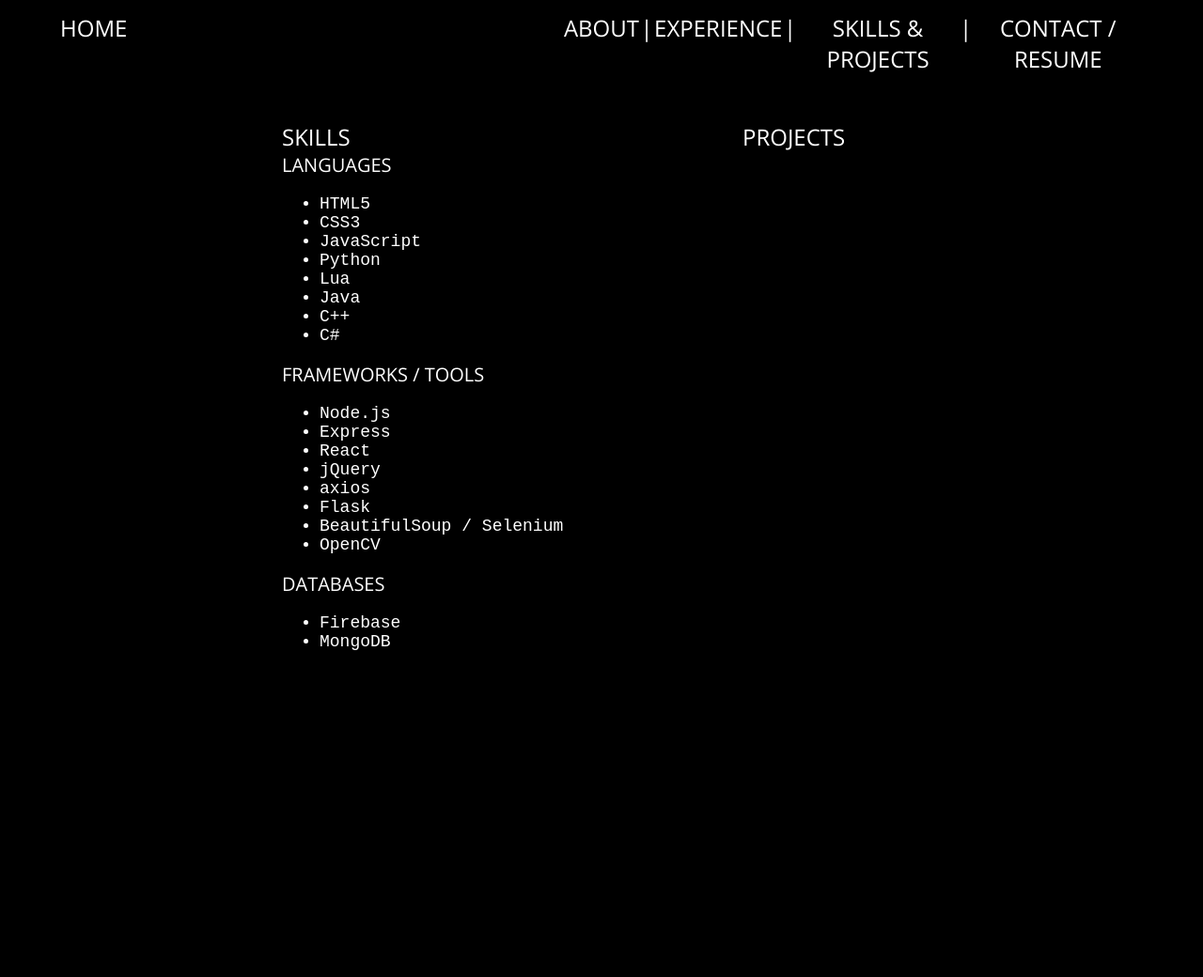
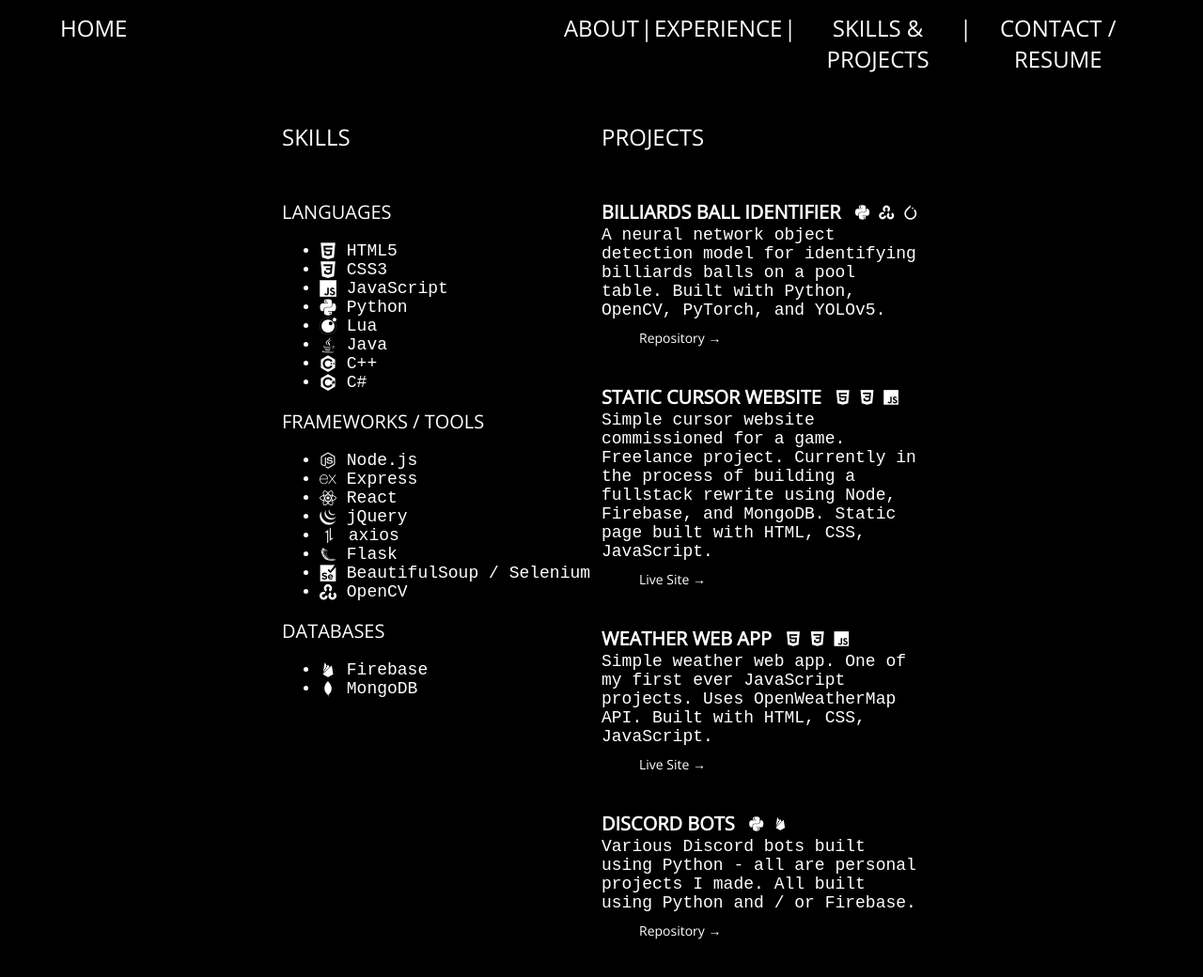
Before and after one commit to Endeared/lastportfolio, a plain HTML site: page skills.html in a window 1280 px wide. Shown: the whole page at 94% size. Before the commit the page ends 800 px from the top, so only its background shows below. Drawn offline with nearby package versions, Linux system fonts and the light colour scheme.

```diff
--- a/skills.html
+++ b/skills.html
@@ -5,6 +5,7 @@
     <meta name="viewport" content="width=device-width, initial-scale=1.0">
     <title>Ross Hamey</title>
     <icon href="./favicon.ico" type="image/x-icon"></icon>
+    <link rel="stylesheet" href="https://cdn.jsdelivr.net/gh/devicons/devicon@v2.15.1/devicon.min.css">
 </head>
 <style>
     @import url('https://fonts.googleapis.com/css2?family=Open+Sans&display=swap');
@@ -128,6 +129,7 @@
         font-size: 24px;
         padding-right: 150px;
         padding-top: 50px;
+        width: 50%;
     }
 
     .skills {
@@ -136,6 +138,10 @@
         padding-left: 150px;
         padding-top: 50px;
         width: 50%;
+    }
+
+    .skillItem, .projectItem {
+        padding-top: 50px;
     }
 
     .skillCategory {
@@ -148,10 +154,54 @@
         font-family: 'Courier New', Courier, monospace;
     }
 
-    .wrapper2 {
+    .categoryList li i {
+        vertical-align: middle;
+    }
+
+    .projectTools i {
+        vertical-align: middle;
+    }
+
+    #axios {
+        width: 20px;
+        height: 20px;
+        vertical-align: middle;
+    }
+
+    .projectTitle {
+        font-size: 20px;
+        font-family: 'Open Sans', sans-serif;
+        font-weight: 600;
+    }
+
+    .projectTools {
+        padding-top: 5px;
+        font-size: 16px;
+        font-family: 'Courier New', Courier, monospace;
+        padding-bottom: 5px;
+    }
+
+    .projectDescription {
+        font-size: 18px;
+        font-family: 'Courier New', Courier, monospace;
+    }
+
+    .reference {
+        padding-left: 40px;
+        padding-top: 10px;
+        font-size: 14px;
+        font-family: 'Open Sans', sans-serif;
+    }
+
+    .projectTitleWrapper {
         display: flex;
         flex-direction: row;
-        background-color: blue;
+        align-items: center;
+        gap: 15px;
+    }
+
+    .projectCategory {
+        padding-bottom: 40px;
     }
 </style>
 <body>
@@ -174,34 +224,34 @@
                 <div class="skillCategory">
                     LANGUAGES
                     <ul class="categoryList">
-                        <li>HTML5</li>
-                        <li>CSS3</li>
-                        <li>JavaScript</li>
-                        <li>Python</li>
-                        <li>Lua</li>
-                        <li>Java</li>
-                        <li>C++</li>
-                        <li>C#</li>
+                        <li><i class="devicon-html5-plain"></i> HTML5</li>
+                        <li><i class="devicon-css3-plain"></i> CSS3</li>
+                        <li><i class="devicon-javascript-plain"></i> JavaScript</li>
+                        <li><i class="devicon-python-plain"></i> Python</li>
+                        <li><i class="devicon-lua-plain"></i> Lua</li>
+                        <li><i class="devicon-java-plain"></i> Java</li>
+                        <li><i class="devicon-cplusplus-plain"></i> C++</li>
+                        <li><i class="devicon-csharp-plain"></i> C#</li>
                     </ul>
                 </div>
                 <div class="skillCategory">
                     FRAMEWORKS / TOOLS
                     <ul class="categoryList">
-                        <li>Node.js</li>
-                        <li>Express</li>
-                        <li>React</li>
-                        <li>jQuery</li>
-                        <li>axios</li>
-                        <li>Flask</li>
-                        <li>BeautifulSoup / Selenium</li>
-                        <li>OpenCV</li>
+                        <li><i class="devicon-nodejs-plain"></i> Node.js</li>
+                        <li><i class="devicon-express-original"></i> Express</li>
+                        <li><i class="devicon-react-original"></i> React</li>
+                        <li><i class="devicon-jquery-plain"></i> jQuery</li>
+                        <li><img id="axios" src="32372333.png"> axios</li>
+                        <li><i class="devicon-flask-original"></i> Flask</li>
+                        <li><i class="devicon-selenium-original"></i> BeautifulSoup / Selenium</li>
+                        <li><i class="devicon-opencv-plain"></i> OpenCV</li>
                     </ul>
                 </div>
                 <div class="skillCategory">
                     DATABASES
                     <ul class="categoryList">
-                        <li>Firebase</li>
-                        <li>MongoDB</li>
+                        <li><i class="devicon-firebase-plain"></i> Firebase</li>
+                        <li><i class="devicon-mongodb-plain"></i> MongoDB</li>
                     </ul>
                 </div>
             </div>
@@ -209,6 +259,40 @@
 
         <div class="projects">
             PROJECTS
+            <div class="projectItem">
+                <div class="projectCategory">
+                    <div class="projectTitleWrapper">
+                        <div class="projectTitle">BILLIARDS BALL IDENTIFIER </div>
+                        <div class="projectTools"><i class="devicon-python-plain"></i> <i class="devicon-opencv-plain"></i> <i class="devicon-pytorch-original"></i></div>
+                    </div>
+                    <div class="projectDescription">A neural network object detection model for identifying billiards balls on a pool table. Built with Python, OpenCV, PyTorch, and YOLOv5.</div>
+                    <div class="reference"><a class="referenceLink">Repository →</a></div>
+                </div>
+                <div class="projectCategory">
+                    <div class="projectTitleWrapper">
+                        <div class="projectTitle">STATIC CURSOR WEBSITE </div>
+                        <div class="projectTools"><i class="devicon-html5-plain"></i> <i class="devicon-css3-plain"></i> <i class="devicon-javascript-plain"></i></div>
+                    </div>
+                    <div class="projectDescription">Simple cursor website commissioned for a game. Freelance project. Currently in the process of building a fullstack rewrite using Node, Firebase, and MongoDB. Static page built with HTML, CSS, JavaScript.</div>
+                    <div class="reference"><a class="referenceLink">Live Site →</a></div>
+                </div>
+                <div class="projectCategory">
+                    <div class="projectTitleWrapper">
+                        <div class="projectTitle">WEATHER WEB APP </div>
+                        <div class="projectTools"><i class="devicon-html5-plain"></i> <i class="devicon-css3-plain"></i> <i class="devicon-javascript-plain"></i></div>
+                    </div>
+                    <div class="projectDescription">Simple weather web app. One of my first ever JavaScript projects. Uses OpenWeatherMap API. Built with HTML, CSS, JavaScript.</div>
+                    <div class="reference"><a class="referenceLink">Live Site →</a></div>
+                </div>
+                <div class="projectCategory">
+                    <div class="projectTitleWrapper">
+                        <div class="projectTitle">DISCORD BOTS </div>
+                        <div class="projectTools"><i class="devicon-python-plain"></i> <i class="devicon-firebase-plain"></i></div>
+                    </div>
+                    <div class="projectDescription">Various Discord bots built using Python - all are personal projects I made. All built using Python and / or Firebase.</div>
+                    <div class="reference"><a class="referenceLink">Repository →</a></div>
+                </div>
+            </div>
         </div>
     </div>
 
```
Also changed, not shown: 32372333.png (added).
